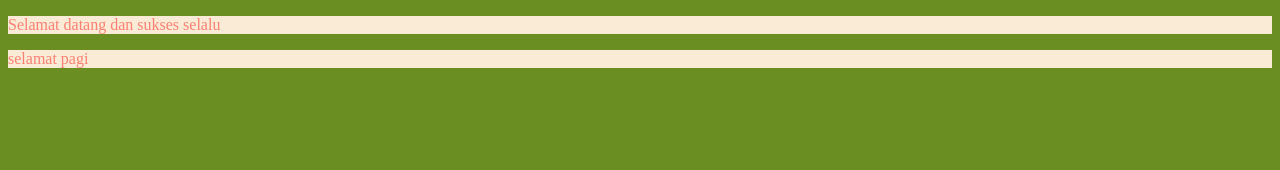
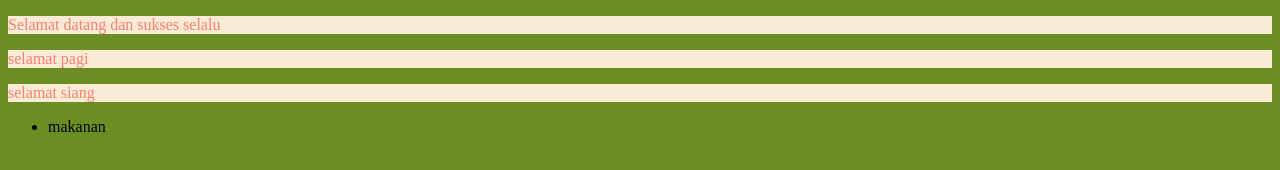
Before and after one commit to MdA317/cekaja, a plain HTML site: page index.html in a window 1280 px wide. Drawn offline with Linux system fonts and the light colour scheme.

Commit message:
menambahkan list

```diff
--- a/index.html
+++ b/index.html
@@ -20,6 +20,10 @@
   <body>
     <p>Selamat datang dan sukses selalu</p>
     <p>selamat pagi</p>
+    <p>selamat siang</p>
+    <ul>
+      <li>makanan</li>
+    </ul>
 
     <script src="index.html"></script>
   </body>
```
